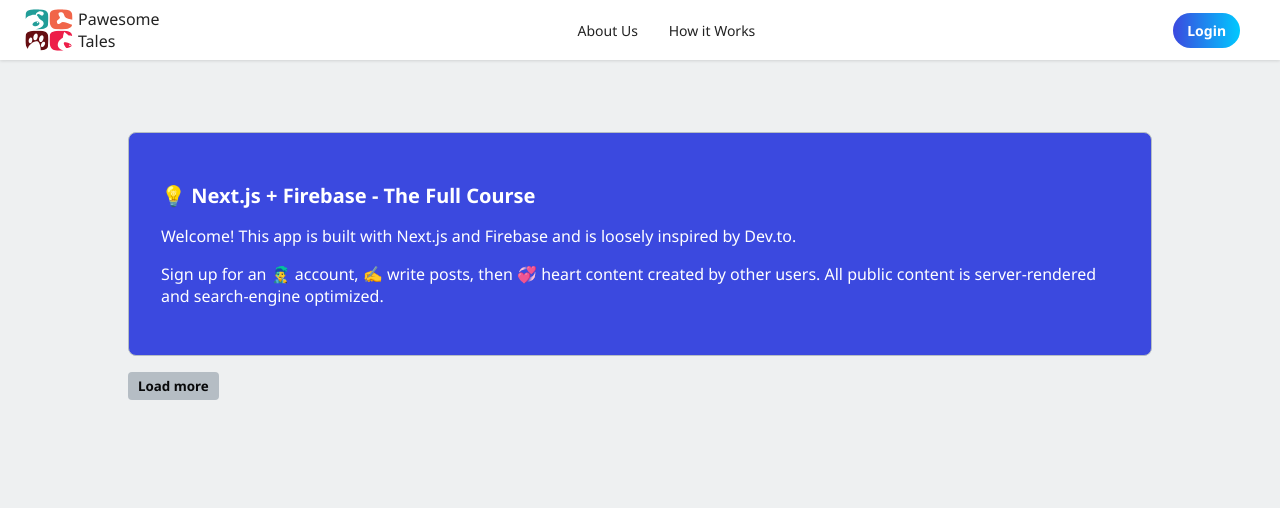
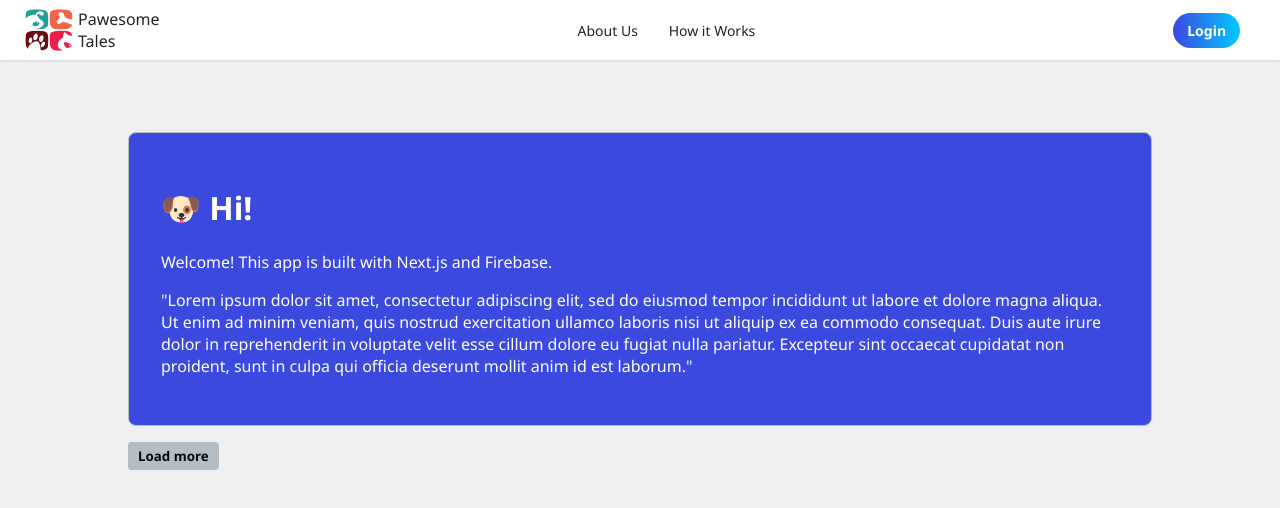
Before and after one commit to NXture/Project-Happy-tails, a Next.js app: page / in a window 1280 px wide. Shown: the top 508 px of the page. Built offline with nearby package versions, Linux system fonts and the light colour scheme; no server answers; the database is empty.

Commit message:
edited info

```diff
--- a/pages/index.js
+++ b/pages/index.js
@@ -63,15 +63,16 @@ export default function Home(props) {
       />
 
       <div className="card card-info">
-        <h2>💡 Next.js + Firebase - The Full Course</h2>
+        <h1>🐶 Hi!</h1>
+        <p>Welcome! This app is built with Next.js and Firebase.</p>
         <p>
-          Welcome! This app is built with Next.js and Firebase and is loosely
-          inspired by Dev.to.
-        </p>
-        <p>
-          Sign up for an 👨‍🎤 account, ✍️ write posts, then 💞 heart content
-          created by other users. All public content is server-rendered and
-          search-engine optimized.
+          "Lorem ipsum dolor sit amet, consectetur adipiscing elit, sed do
+          eiusmod tempor incididunt ut labore et dolore magna aliqua. Ut enim ad
+          minim veniam, quis nostrud exercitation ullamco laboris nisi ut
+          aliquip ex ea commodo consequat. Duis aute irure dolor in
+          reprehenderit in voluptate velit esse cillum dolore eu fugiat nulla
+          pariatur. Excepteur sint occaecat cupidatat non proident, sunt in
+          culpa qui officia deserunt mollit anim id est laborum."
         </p>
       </div>
 
```
